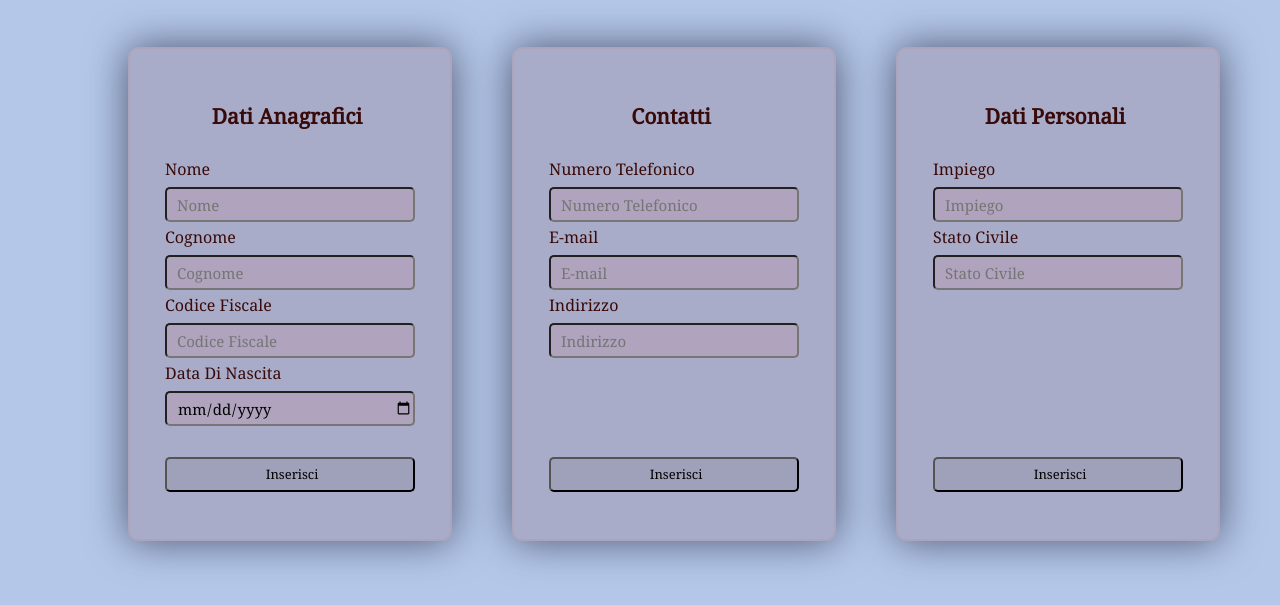
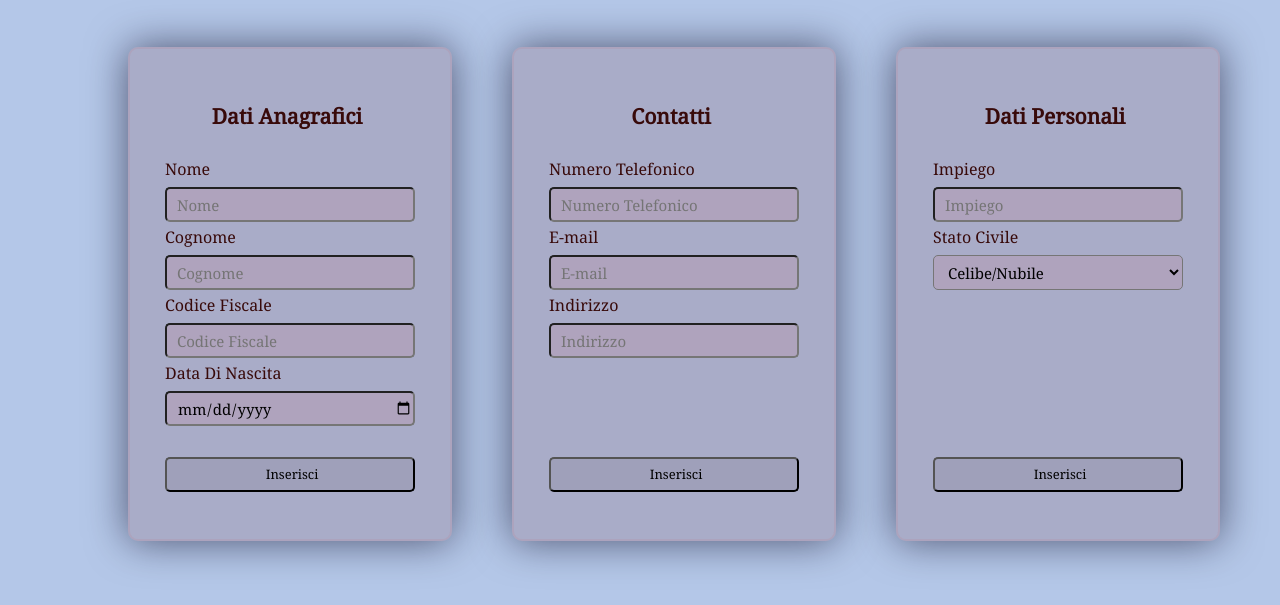
Before and after one commit to Frascopale/es-dati-anagrafici, a plain HTML site: page index.html in a window 1280 px wide. Shown: the part 73-678 px from the top of the page. Drawn offline with Linux system fonts and the light colour scheme.

Commit message:
Esercizio funzionante ma da fare con le classi

```diff
--- a/index.html
+++ b/index.html
@@ -34,7 +34,7 @@
             <form id="formcontatti">
                 <h3>Contatti</h3>
                 <label>Numero Telefonico</label><br>
-                <input type="text" placeholder="Numero Telefonico" id="numerotell"><br>
+                <input type="tel" placeholder="Numero Telefonico" id="numerotell"><br>
                 <label>E-mail</label><br>
                 <input type="text" placeholder="E-mail" id="email"><br>
                 <label>Indirizzo</label><br>
@@ -49,7 +49,15 @@
                 <label>Impiego</label><br>
                 <input type="text" placeholder="Impiego" id="impiego"><br>
                 <label>Stato Civile</label><br>
-                <input type="text" placeholder="Stato Civile" id="statocivile"><br>
+                <select  id="statocivile">
+
+                    <option value="Celibe/Nubile">Celibe/Nubile</option>
+                    <option value="Coniugato/a">Coniugato/a</option>
+                    <option value="Vedovo/a">Vedovo/a</option>
+                    <option value="Divorziato/a">Divorziato/a</option>
+                    <option value="Non classificabile/ignoto/n.c">Non classificabile/ignoto/n.c</option>
+                </select>
+                <br>
                 <input type="button" class="button" id="inseriscidatipersonali" value="Inserisci" />
             </form>
         </div>
--- a/style.css
+++ b/style.css
@@ -114,6 +114,8 @@ input{
     margin-top: 164px;
 }
 
+
+
 #risultato{
 
     height: 6000px;
@@ -163,6 +165,20 @@ p{
     display: none;
 }
 
+
+#statocivile{
+    height: 35px;
+    width: 100%;
+    background-color: rgba(255, 46, 46, 0.07);
+    border-radius: 5px;
+    padding-left: 10px;
+    margin-top: 5px;
+    margin-bottom: 3px;
+    font-size: 15px;
+    font-family: 'Fjalla One', sans-serif;
+    font-family: 'Noto Serif', serif;
+}
+
 #formdatipersonalirisp{
     height:400px;
     width: 250px;
```
Also changed, not shown: contatti.js (line endings or trailing spaces).
